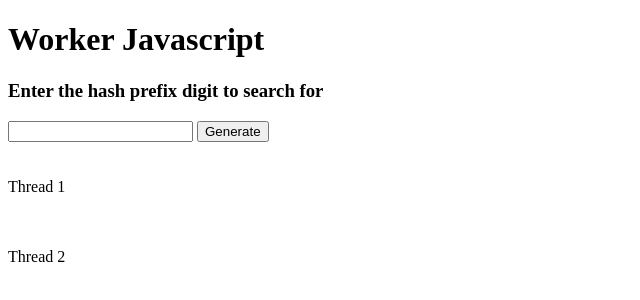
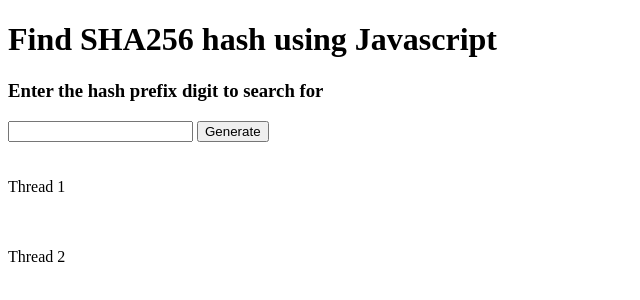
Before and after one commit to KevinAnantha/findHash, a plain HTML site: page index.html in a window 1280 px wide. Shown: the whole page, without its empty margins (0-640 px from the left). Drawn offline with Linux system fonts and the light colour scheme.

Commit message:
fox heading

```diff
--- a/index.html
+++ b/index.html
@@ -7,7 +7,7 @@
 </head>
 <body>
 
-    <h1>Worker Javascript</h1>
+    <h1>Find SHA256 hash using Javascript</h1>
     <form action="">
         <label for="text"><h3>Enter the hash prefix digit to search for</h3></label>
         <input id="text" type="text">
```
